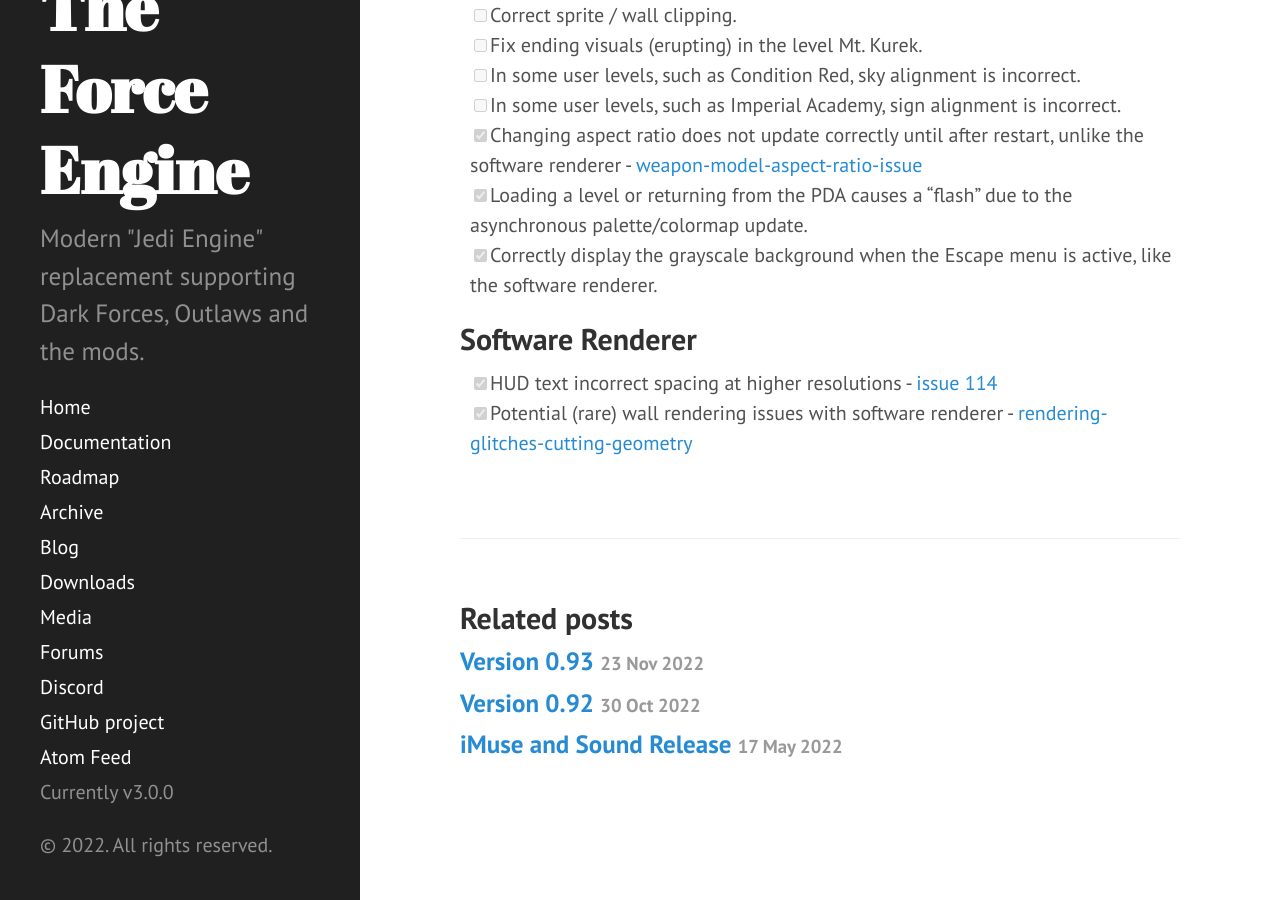
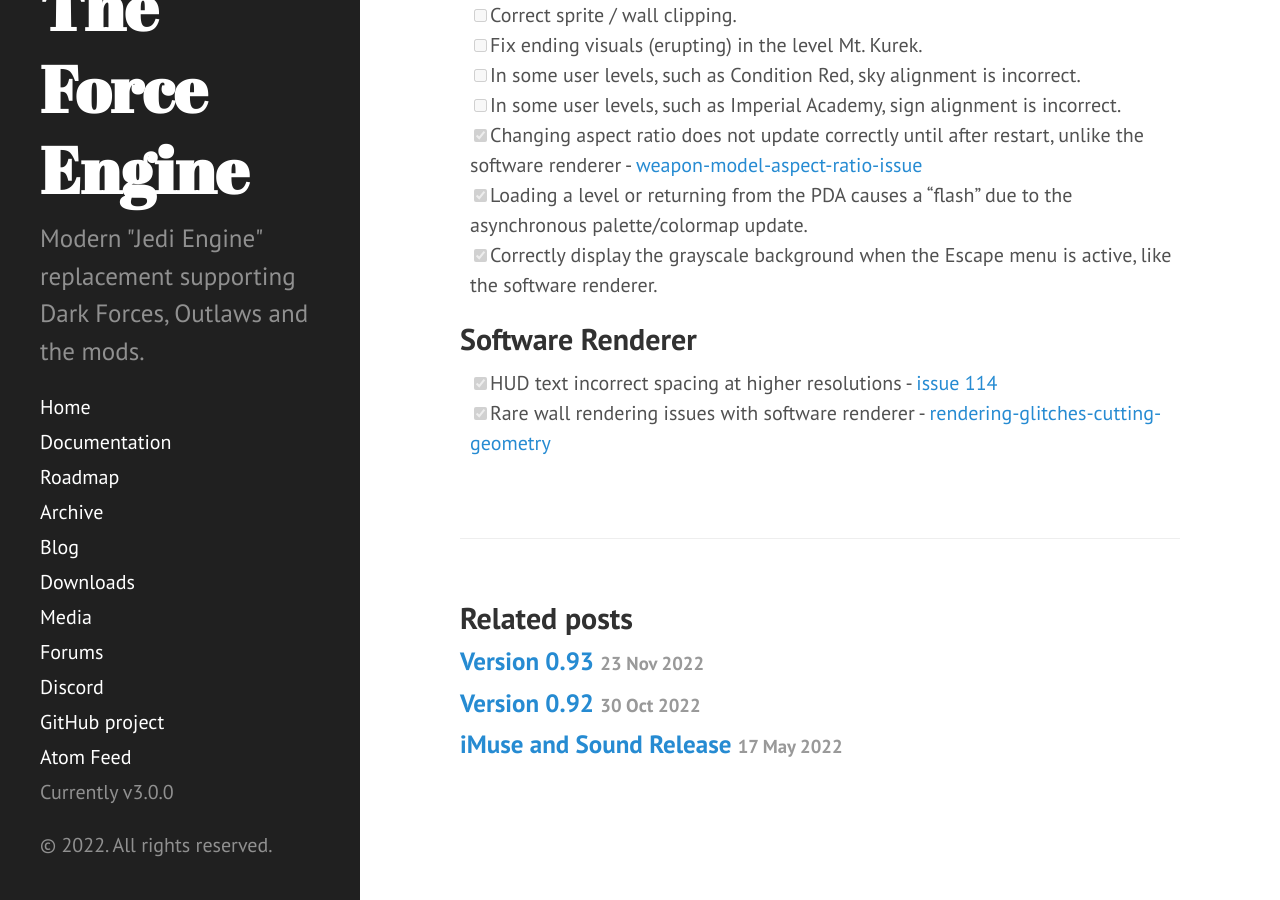
Before and after one commit to TheForceEngine/TheForceEngine.github.io, a Jekyll site: the page built from _posts/2022-11-27-torwards-1.0.md, in a window 1280 px wide and 900 px high, scrolled down 1439 px. Built offline with Jekyll 4.4.1, drawn with Linux system fonts in a browser that asks for light colours.

Commit message:
Update 2022-11-27-torwards-1.0.md

```diff
--- a/_posts/2022-11-27-torwards-1.0.md
+++ b/_posts/2022-11-27-torwards-1.0.md
@@ -39,4 +39,4 @@
 
 ## Software Renderer
 - [x] HUD text incorrect spacing at higher resolutions - <a href="https://github.com/luciusDXL/TheForceEngine/issues/114">issue 114</a>
-- [x] Potential (rare) wall rendering issues with software renderer - <a href="https://the-force-engine.freeforums.net/thread/135/rendering-glitches-cutting-geometry">rendering-glitches-cutting-geometry</a>
+- [x] Rare wall rendering issues with software renderer - <a href="https://the-force-engine.freeforums.net/thread/135/rendering-glitches-cutting-geometry">rendering-glitches-cutting-geometry</a>
```
